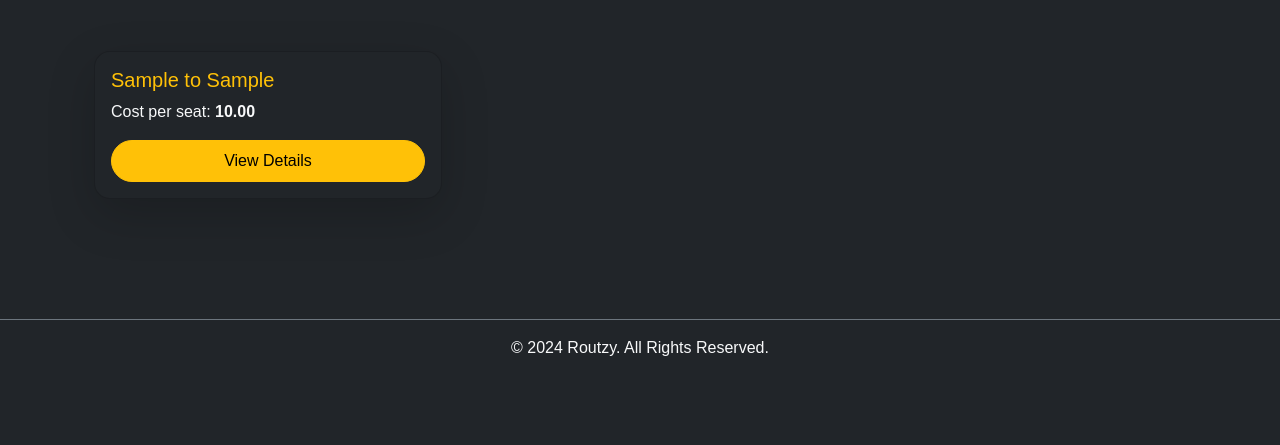
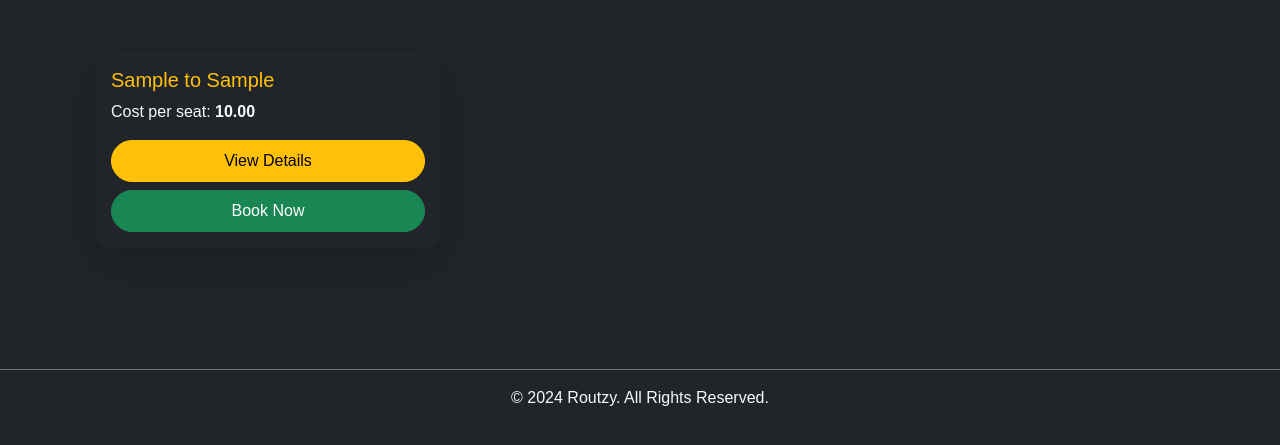
Before and after one commit to harsh-thite/Routzy, a Django app: page /rides/available/ in a window 1280 px wide. Shown: the part 210-655 px from the top of the page. Run offline with Django 5.2, Linux system fonts and the light colour scheme; tables that the repository leaves empty hold one stand-in row (values such as "Sample post").

Commit message:
Some updates.

```diff
--- a/routzy/templates/rides/available_rides.html
+++ b/routzy/templates/rides/available_rides.html
@@ -10,7 +10,11 @@
                 <div class="card-body">
                     <h5 class="card-title text-warning">{{ ride.start_location }} to {{ ride.end_location }}</h5>
                     <p class="card-text">Cost per seat: <strong>{{ ride.cost_per_seat }}</strong></p>
-                    <a href="{% url 'ride_details' ride.id %}" class="btn btn-warning w-100 py-2 rounded-pill">View Details</a>
+                    <a href="{% url 'ride_details' ride.id %}" class="btn btn-warning w-100 py-2 rounded-pill mb-2">View Details</a>
+                    <form method="post" action="{% url 'book_ride' ride.id %}">
+                        {% csrf_token %}
+                        <button type="submit" class="btn btn-success w-100 py-2 rounded-pill">Book Now</button>
+                    </form>
                 </div>
             </div>
         </div>
```
Also changed, not shown: routzy/db.sqlite3.
